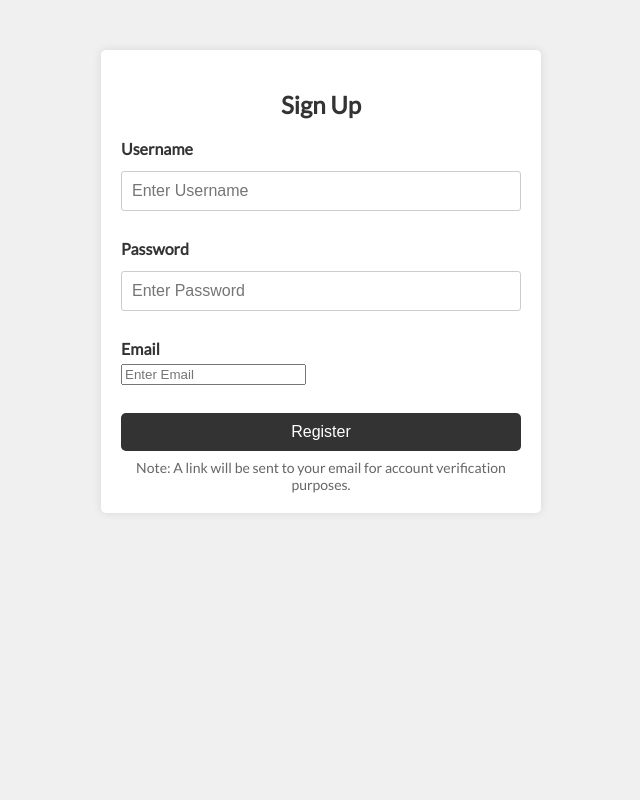
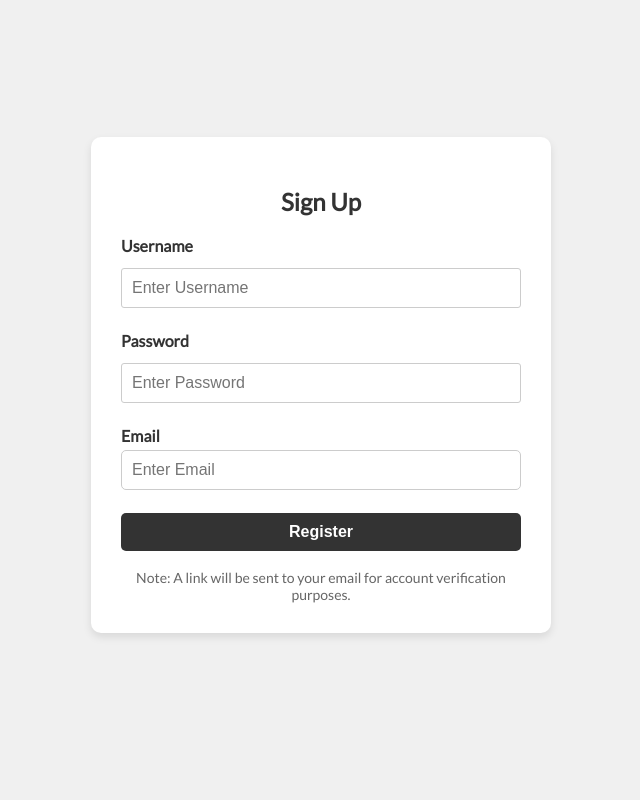
Before and after one commit to bo-exe/FYP, a PHP site: page /Signup.php in a window 1280 px wide. Shown: the whole page, without its empty margins (319-959 px from the left). Run offline with PHP 8.4, Linux system fonts and the light colour scheme.

Commit message:
updated signup

```diff
--- a/Signup.php
+++ b/Signup.php
@@ -7,24 +7,25 @@
     <link rel="stylesheet" href="style.css">
     <link href='https://fonts.googleapis.com/css?family=Lato' rel='stylesheet'>
     <link rel="icon" type="image/x-icon" href="images/logo.jpg">
+    <link rel="stylesheet" href="https://cdnjs.cloudflare.com/ajax/libs/font-awesome/5.15.4/css/all.min.css">
 </head>
 <body>
     <div class="signup-container">
         <form method="post" action="doSignup.php">
             <h2 class="text-center mb-4">Sign Up</h2>
             <div class="form-group">
-                <label for="uname">Username</label>
-                <input type="text" class="form-control" placeholder="Enter Username" name="username" required>
+                <label for="username">Username</label>
+                <input type="text" class="form-control" id="username" placeholder="Enter Username" name="username" required>
             </div>
 
             <div class="form-group">
-                <label for="psw">Password</label>
-                <input type="password" class="form-control" placeholder="Enter Password" name="password" required>
+                <label for="password">Password</label>
+                <input type="password" class="form-control" id="password" placeholder="Enter Password" name="password" required>
             </div>
 
             <div class="form-group">
                 <label for="email">Email</label>
-                <input type="email" class="form-control" placeholder="Enter Email" name="email" required>
+                <input type="email" class="form-control" id="email" placeholder="Enter Email" name="email" required>
             </div>
 
             <div class="text-center">
@@ -35,5 +36,7 @@
             </div>
         </form>
     </div>
+
+
 </body>
 </html>
--- a/style.css
+++ b/style.css
@@ -336,17 +336,33 @@ video {
 body {
     font-family: 'Lato', sans-serif;
     background-color: #f0f0f0;
+    margin: 0;
+    padding: 0;
+    display: flex;
+    flex-direction: column;
+    justify-content: center;
+    align-items: center;
+    min-height: 100vh;
 }
 
+/* Signup Container */
 .signup-container {
     max-width: 400px;
-    margin: 50px auto;
+    width: 100%;
     background-color: #fff;
-    padding: 20px;
-    border-radius: 5px;
-    box-shadow: 0px 0px 10px rgba(0, 0, 0, 0.1);
+    padding: 30px;
+    border-radius: 10px;
+    box-shadow: 0 4px 8px rgba(0, 0, 0, 0.1);
+    margin-bottom: 30px;
 }
 
+h2 {
+    font-size: 24px;
+    margin-bottom: 20px;
+    color: #333;
+}
+
+.form
 .form-group {
     margin-bottom: 20px;
 }
@@ -354,13 +370,17 @@ body {
 label {
     display: block;
     margin-bottom: 5px;
+    font-weight: bold;
+    color: #333;
 }
 
-.input-field {
+.form-control {
     width: 100%;
     padding: 10px;
     border: 1px solid #ccc;
     border-radius: 5px;
+    font-size: 16px;
+    box-sizing: border-box;
 }
 
 .btn {
@@ -371,6 +391,9 @@ label {
     cursor: pointer;
     background-color: #333;
     color: #fff;
+    font-size: 16px;
+    font-weight: bold;
+    transition: background-color 0.3s;
 }
 
 .btn:hover {
@@ -384,116 +407,94 @@ label {
 .form-text {
     font-size: 14px;
     color: #666;
+    margin-top: 10px;
 }
 
-/* <!-- Footer Section --> */
+/* Footer Section */
 .footer {
-    display: flex;
-    justify-content: space-between;
-    align-items: center;
-    flex-wrap: wrap;
-    padding: 2rem 9%;
+    width: 100%;
     background-color: #ECECE7;
+    padding: 20px 0;
+    text-align: center;
+    position: relative;
+    bottom: 0;
 }
 
 .footer-content {
-    text-align: center;
-    padding: 1rem;
-    min-height: 20px;
+    display: flex;
+    flex-direction: column;
+    align-items: center;
+    gap: 20px;
 }
 
 .logo-container {
     display: flex;
     align-items: center;
-    margin-bottom: 2rem;
+    margin-bottom: 10px;
+}
+
+.logo {
+    width: 50px;
+    height: 50px;
+    margin-right: 10px;
+    border-radius: 50%;
+}
+
+.footer h4 {
+    color: #333;
+    margin: 0;
+    font-size: 18px;
 }
 
 .social-section {
-    display: flex;
-    flex-direction: column;
-}
-
-.social-text {
-    display: flex;
-    margin-top: 5px;
+    margin-bottom: 20px;
 }
 
 .footer-icons {
     display: flex;
-    align-items: center;
-    gap: 10px;
+    justify-content: center;
+    gap: 15px;
 }
 
-.footer .social-icons a {
+.footer-icons a {
     display: inline-flex;
     justify-content: center;
     align-items: center;
-    width: 4rem;
-    height: 4rem;
-    background: transparent;
-    border: .2rem solid #333;
+    width: 40px;
+    height: 40px;
+    border: 2px solid #333;
     border-radius: 50%;
-    box-shadow: 0 .2rem .5rem #333;
-    font-size: 2rem;
+    font-size: 20px;
     color: #333;
-    margin: 2.5rem 1.5rem 3rem 0;
-    transition: .5s ease;
+    transition: background-color 0.3s, color 0.3s;
 }
 
-.footer .social-icons a:hover {
-    background: #333;
+.footer-icons a:hover {
+    background-color: #333;
     color: #fff;
 }
 
 .footer-content h4 {
     color: #333;
-    margin-bottom: 1.5rem;
-    font-size: 20px;
+    margin-bottom: 10px;
 }
 
 .footer-content li {
-    margin-bottom: 16px;
+    list-style: none;
+    margin-bottom: 8px;
 }
 
 .footer-content li a {
-    display: block;
     color: #333;
-    font-size: 15px;
-    font-weight: 400;
-    transition: all 0.40s ease;
+    text-decoration: none;
+    transition: color 0.3s;
 }
 
 .footer-content li a:hover {
-    transform: translateY(-3px) translateX(-5px);
-    color: #333;
-}
-
-.footer-iconTop a {
-    display: inline-flex;
-    justify-content: center;
-    align-items: center;
-    padding: .8rem;
-    background: #fff;
-    border-radius: .8rem;
-    border: .2rem solid #333;
-    outline: .3rem solid transparent;
-    transition: .5s ease;
-}
-
-.footer-iconTop a:hover {
-    outline-color: #fff;
-}
-
-.footer-iconTop a i {
-    font-size: 2.4rem;
-    color: #333;
+    color: #555;
 }
 
 .copyright {
-    width: 100%;
-    text-align: center;
-    padding: 25px 0;
-    font-weight: 300;
-    margin-top: 20px;
-    font-size: 1.5rem;
+    font-size: 14px;
+    color: #666;
 }
```
